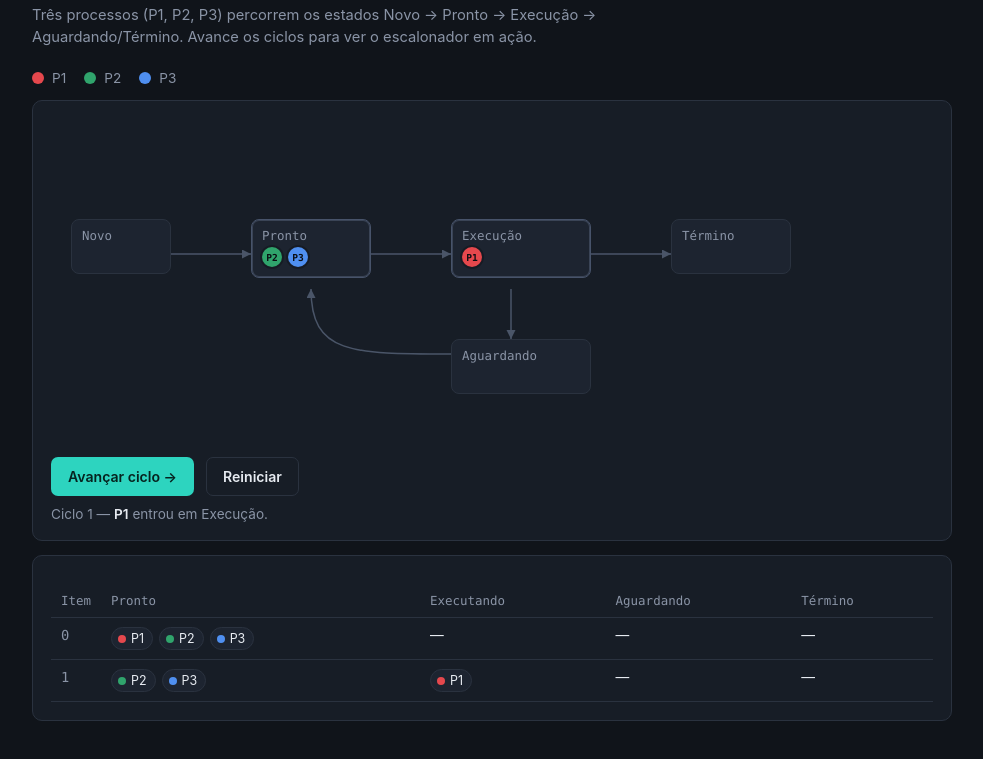
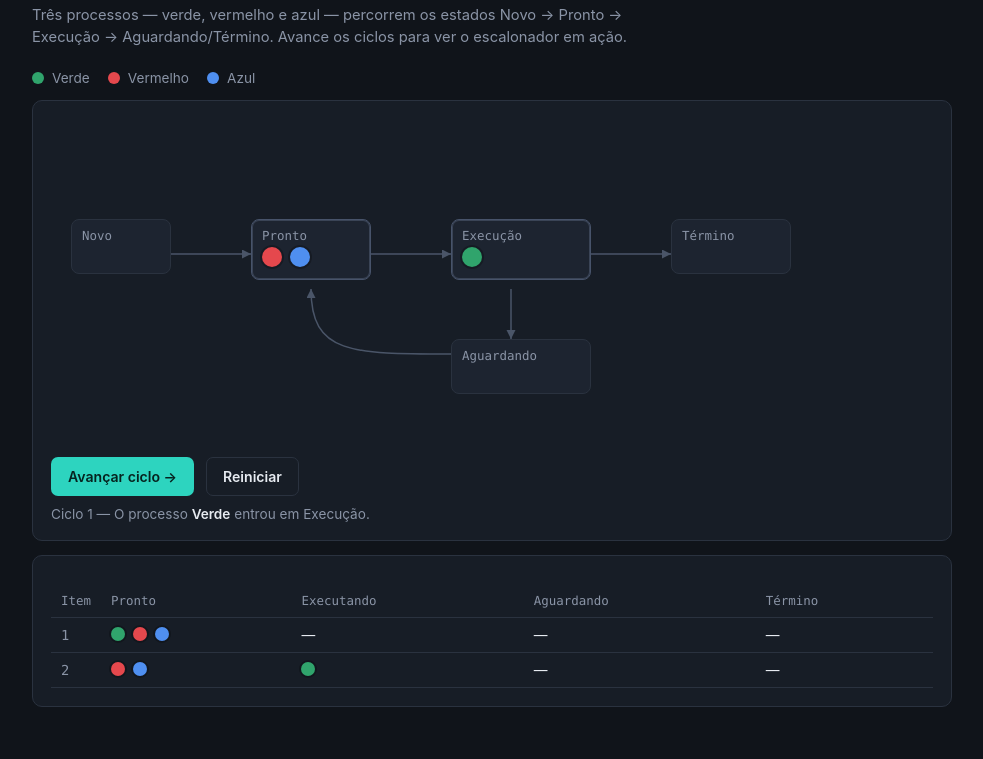
Before and after one commit to adonissilver/Sistemas-Operacionais, a plain HTML site: page ciclo-de-vida-processo.html in a window 1280 px wide. Both pictures are taken after a click on the button "Avançar ciclo →". Shown: the part 57-816 px from the top of the page, without its empty margins (148-1131 px from the left). Drawn offline with Linux system fonts and the light colour scheme.

Commit message:
Refactor process colors and update legend

```diff
--- a/ciclo-de-vida-processo.html
+++ b/ciclo-de-vida-processo.html
@@ -12,9 +12,9 @@
     --border: #2a323f;
     --text: #e7ebf1;
     --muted: #8a94a6;
-    --p1: #e5484d; /* vermelho */
-    --p2: #30a46c; /* verde */
-    --p3: #4f8ff0; /* azul */
+    --verde: #30a46c;
+    --vermelho: #e5484d;
+    --azul: #4f8ff0;
     --action: #2dd4bf;
     --action-dark: #14b8a6;
     --mono: ui-monospace, SFMono-Regular, Menlo, Consolas, monospace;
@@ -79,18 +79,13 @@
   }
   .slot{
     display:flex;
-    gap:6px;
+    gap:8px;
     flex-wrap:wrap;
-    padding: 0 10px 10px;
+    padding: 0 10px 12px;
     min-height: 26px;
   }
   .icon{
     width:20px; height:20px; border-radius:50%;
-    display:flex; align-items:center; justify-content:center;
-    font-family: var(--mono);
-    font-size: 0.6rem;
-    font-weight: 700;
-    color: #0b0e13;
     box-shadow: 0 0 0 2px rgba(0,0,0,.25);
   }
 
@@ -144,16 +139,12 @@
     font-size: 0.78rem;
   }
   td.item{ font-family: var(--mono); color: var(--muted); width: 50px; }
-  .cell-badges{ display:flex; gap:6px; flex-wrap:wrap; }
-  .badge{
-    display:inline-flex; align-items:center; gap:5px;
-    padding: 3px 8px 3px 6px;
-    border-radius: 999px;
-    background: var(--panel-2);
-    border: 1px solid var(--border);
-    font-size: 0.78rem;
+  .cell-badges{ display:flex; gap:8px; flex-wrap:wrap; align-items:center; }
+  .badge-dot{
+    width:14px; height:14px; border-radius:50%;
+    box-shadow: 0 0 0 2px rgba(0,0,0,.25);
+    display:inline-block;
   }
-  .badge .dot{ width:8px; height:8px; }
   .table-scroll{ max-height: 320px; overflow-y: auto; }
 </style>
 </head>
@@ -161,13 +152,13 @@
 <div class="wrap">
   <header>
     <h1>Ciclo de vida de um processo</h1>
-    <div class="subtitle">Três processos (P1, P2, P3) percorrem os estados Novo → Pronto → Execução → Aguardando/Término. Avance os ciclos para ver o escalonador em ação.</div>
+    <div class="subtitle">Três processos — verde, vermelho e azul — percorrem os estados Novo → Pronto → Execução → Aguardando/Término. Avance os ciclos para ver o escalonador em ação.</div>
   </header>
 
   <div class="legend">
-    <div class="legend-item"><span class="dot" style="background:var(--p1)"></span> P1</div>
-    <div class="legend-item"><span class="dot" style="background:var(--p2)"></span> P2</div>
-    <div class="legend-item"><span class="dot" style="background:var(--p3)"></span> P3</div>
+    <div class="legend-item"><span class="dot" style="background:var(--verde)"></span> Verde</div>
+    <div class="legend-item"><span class="dot" style="background:var(--vermelho)"></span> Vermelho</div>
+    <div class="legend-item"><span class="dot" style="background:var(--azul)"></span> Azul</div>
   </div>
 
   <div class="panel">
@@ -179,15 +170,10 @@
               <path d="M0,0 L6,3 L0,6 Z" fill="#4a5568"></path>
             </marker>
           </defs>
-          <!-- Novo -> Pronto -->
           <path d="M120,135 L200,135" stroke="#4a5568" stroke-width="1.5" fill="none" marker-end="url(#arrow)"></path>
-          <!-- Pronto -> Execucao -->
           <path d="M320,135 L400,135" stroke="#4a5568" stroke-width="1.5" fill="none" marker-end="url(#arrow)"></path>
-          <!-- Execucao -> Termino -->
           <path d="M540,135 L620,135" stroke="#4a5568" stroke-width="1.5" fill="none" marker-end="url(#arrow)"></path>
-          <!-- Execucao -> Aguardando -->
           <path d="M460,170 L460,220" stroke="#4a5568" stroke-width="1.5" fill="none" marker-end="url(#arrow)"></path>
-          <!-- Aguardando -> Pronto (loop) -->
           <path d="M400,235 C 300,235 260,235 260,170" stroke="#4a5568" stroke-width="1.5" fill="none" marker-end="url(#arrow)"></path>
         </svg>
 
@@ -241,19 +227,30 @@
 
 <script>
 (function(){
-  const COLORS = { p1: 'var(--p1)', p2: 'var(--p2)', p3: 'var(--p3)' };
-  const HEX = { p1: '#e5484d', p2: '#30a46c', p3: '#4f8ff0' };
+  const HEX = { verde: '#30a46c', vermelho: '#e5484d', azul: '#4f8ff0' };
+  const NOMES = { verde: 'Verde', vermelho: 'Vermelho', azul: 'Azul' };
+
+  // Programa determinístico de cada processo: alterna rajadas de CPU e E/S,
+  // sempre terminando em uma rajada de CPU (após a qual vai para Término).
+  const PROGRAMAS = {
+    verde:    [ {type:'cpu', ticks:1}, {type:'io', ticks:1}, {type:'cpu', ticks:2} ],
+    vermelho: [ {type:'cpu', ticks:2}, {type:'io', ticks:1}, {type:'cpu', ticks:1} ],
+    azul:     [ {type:'cpu', ticks:2}, {type:'io', ticks:1}, {type:'cpu', ticks:1} ],
+  };
+  const ORDEM = ['verde', 'vermelho', 'azul'];
 
   let processes, readyQueue, cycleCount, finished;
 
-  function randInt(min, max){ return Math.floor(Math.random() * (max - min + 1)) + min; }
-
   function initState(){
-    processes = {
-      p1: { id: 'p1', label: 'P1', state: 'novo', remaining: randInt(2,3) },
-      p2: { id: 'p2', label: 'P2', state: 'novo', remaining: randInt(2,3) },
-      p3: { id: 'p3', label: 'P3', state: 'novo', remaining: randInt(2,3) },
-    };
+    processes = {};
+    ORDEM.forEach(id => {
+      processes[id] = {
+        id,
+        state: 'novo',
+        segIndex: 0,
+        segRemaining: PROGRAMAS[id][0].ticks,
+      };
+    });
     readyQueue = [];
     cycleCount = 0;
     finished = false;
@@ -262,12 +259,11 @@
   function iconEl(id){ return document.getElementById('icon-' + id); }
 
   function buildIcons(){
-    ['p1','p2','p3'].forEach(id => {
+    ORDEM.forEach(id => {
       const el = document.createElement('div');
       el.className = 'icon';
       el.id = 'icon-' + id;
       el.style.background = HEX[id];
-      el.textContent = id.toUpperCase();
       document.getElementById('slot-novo').appendChild(el);
     });
   }
@@ -300,16 +296,15 @@
 
   function snapshotByState(){
     const byState = { pronto: [], execucao: [], aguardando: [], termino: [] };
-    Object.values(processes).forEach(p => {
-      if (byState[p.state]) byState[p.state].push(p.label + ':' + p.id[1]);
+    ORDEM.forEach(id => {
+      const p = processes[id];
+      if (byState[p.state]) byState[p.state].push(id);
     });
     return byState;
   }
 
-  function badgeHtml(entry){
-    const id = 'p' + entry.split(':')[1];
-    const label = entry.split(':')[0];
-    return `<span class="badge"><span class="dot" style="background:${HEX[id]}"></span>${label}</span>`;
+  function badgeHtml(id){
+    return `<span class="badge-dot" style="background:${HEX[id]}" title="${NOMES[id]}"></span>`;
   }
 
   function addRow(item){
@@ -331,15 +326,14 @@
   }
 
   function admitAll(){
-    // Novo -> Pronto para os três, com pequena animação em sequência
-    Object.values(processes).forEach((p, i) => {
+    ORDEM.forEach((id, i) => {
       setTimeout(() => {
-        moveIconTo(p.id, 'pronto');
-        p.state = 'pronto';
-        readyQueue.push(p.id);
+        moveIconTo(id, 'pronto');
+        processes[id].state = 'pronto';
+        readyQueue.push(id);
         refreshActiveNodes();
-        if (i === Object.values(processes).length - 1) {
-          addRow(0);
+        if (i === ORDEM.length - 1) {
+          addRow(1);
           setStatus('Os três processos foram admitidos e aguardam a CPU na fila de <strong>Pronto</strong>.');
         }
       }, i * 220);
@@ -350,59 +344,66 @@
     if (finished) return;
     cycleCount++;
 
-    // 1) resolve quem estava executando
-    const runningId = Object.values(processes).find(p => p.state === 'execucao');
-    if (runningId) {
-      const p = runningId;
-      p.remaining--;
-      if (p.remaining <= 0) {
-        p.state = 'termino';
-        moveIconTo(p.id, 'termino');
-      } else {
-        const goesToIO = Math.random() < 0.4;
-        if (goesToIO) {
-          p.state = 'aguardando';
-          p.ioTicks = 1;
-          moveIconTo(p.id, 'aguardando');
-        } else {
+    // 1) processos em Aguardando: decrementa o tempo de E/S; ao zerar, volta para Pronto
+    ORDEM.forEach(id => {
+      const p = processes[id];
+      if (p.state === 'aguardando') {
+        p.segRemaining--;
+        if (p.segRemaining <= 0) {
+          p.segIndex++;
+          const seg = PROGRAMAS[id][p.segIndex]; // sempre uma rajada de cpu
+          p.segRemaining = seg.ticks;
           p.state = 'pronto';
-          readyQueue.push(p.id);
-          moveIconTo(p.id, 'pronto');
-        }
-      }
-    }
-
-    // 2) processa quem está aguardando
-    Object.values(processes).forEach(p => {
-      if (p.state === 'aguardando') {
-        p.ioTicks--;
-        if (p.ioTicks <= 0) {
-          p.state = 'pronto';
-          readyQueue.push(p.id);
-          moveIconTo(p.id, 'pronto');
+          readyQueue.push(id);
+          moveIconTo(id, 'pronto');
         }
       }
     });
 
-    // 3) escalona o próximo da fila de prontos
-    let narrativeNext = 'CPU ociosa neste ciclo.';
-    if (readyQueue.length > 0) {
-      const nextId = readyQueue.shift();
-      const p = processes[nextId];
-      p.state = 'execucao';
-      moveIconTo(p.id, 'execucao');
-      narrativeNext = `<strong>${p.label}</strong> entrou em Execução.`;
+    // 2) processo em Execução: consome 1 tick da rajada de CPU atual
+    let cpuLivre = true;
+    const runningId = ORDEM.find(id => processes[id].state === 'execucao');
+    if (runningId) {
+      const p = processes[runningId];
+      p.segRemaining--;
+      if (p.segRemaining <= 0) {
+        p.segIndex++;
+        if (p.segIndex >= PROGRAMAS[runningId].length) {
+          p.state = 'termino';
+          moveIconTo(runningId, 'termino');
+        } else {
+          const seg = PROGRAMAS[runningId][p.segIndex]; // sempre uma rajada de E/S
+          p.segRemaining = seg.ticks;
+          p.state = 'aguardando';
+          moveIconTo(runningId, 'aguardando');
+        }
+      } else {
+        cpuLivre = false; // ainda não terminou a rajada: continua na CPU
+      }
+    }
+
+    // 3) se a CPU está livre, escalona o próximo da fila de prontos
+    let narrativa = 'CPU ociosa neste ciclo.';
+    if (cpuLivre) {
+      if (readyQueue.length > 0) {
+        const nextId = readyQueue.shift();
+        processes[nextId].state = 'execucao';
+        moveIconTo(nextId, 'execucao');
+        narrativa = `O processo <strong>${NOMES[nextId]}</strong> entrou em Execução.`;
+      }
+    } else {
+      narrativa = `O processo <strong>${NOMES[runningId]}</strong> continua em Execução.`;
     }
 
     refreshActiveNodes();
-    addRow(cycleCount);
-    setStatus(`Ciclo ${cycleCount} — ${narrativeNext}`);
+    addRow(cycleCount + 1);
+    setStatus(`Ciclo ${cycleCount} — ${narrativa}`);
 
-    const allDone = Object.values(processes).every(p => p.state === 'termino');
-    if (allDone) {
+    const todosTerminaram = ORDEM.every(id => processes[id].state === 'termino');
+    if (todosTerminaram) {
       finished = true;
       document.getElementById('advance').disabled = true;
-      setStatus(`Simulação concluída em ${cycleCount} ciclos — todos os processos chegaram ao <strong>Término</strong>.`);
+      setStatus(`Simulação concluída — todos os processos chegaram ao <strong>Término</strong>.`);
     }
   }
 
```
